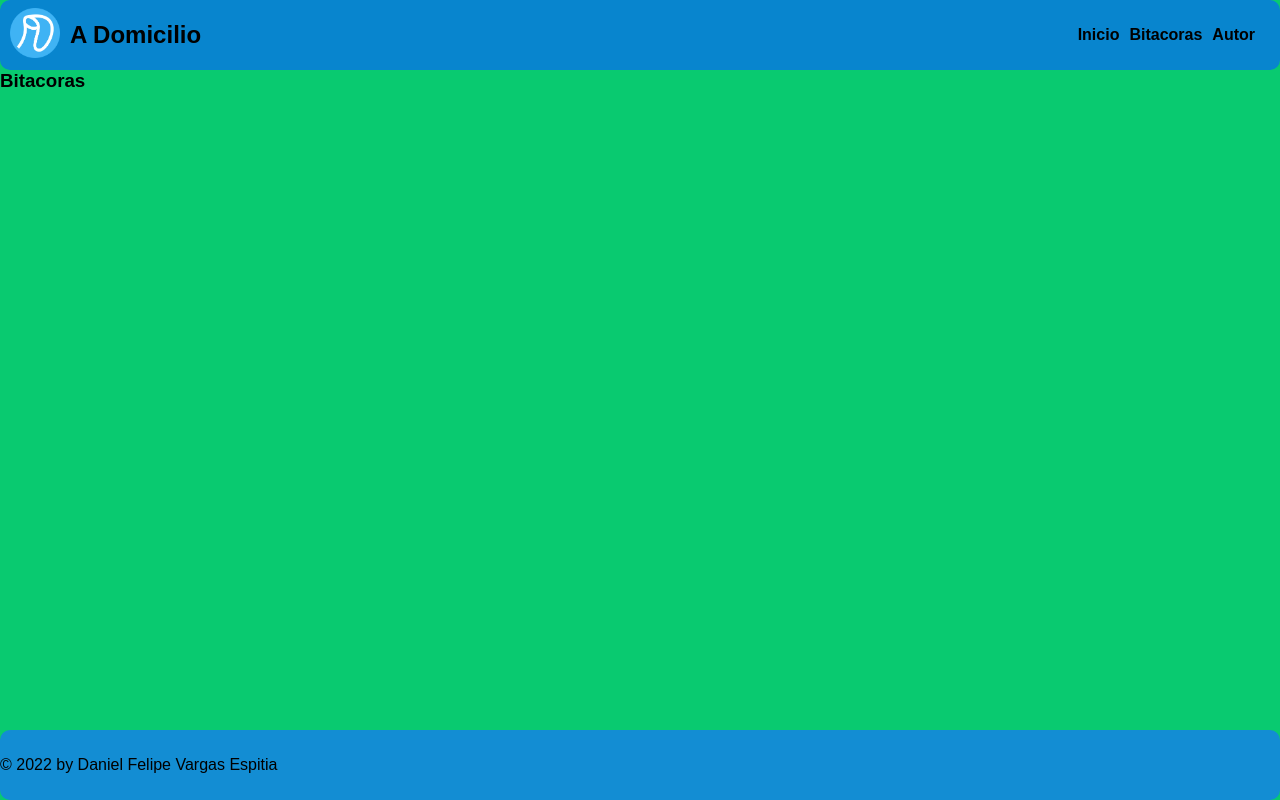
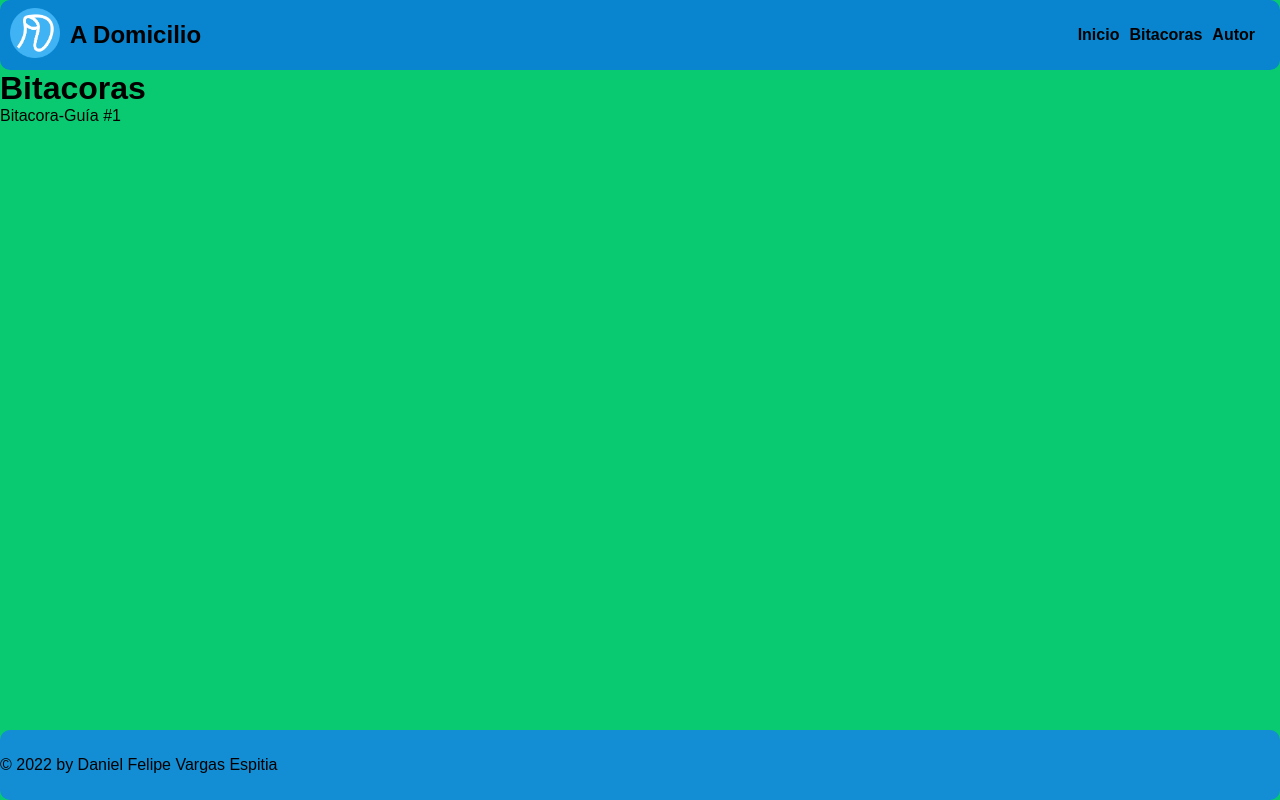
Before and after one commit to MamielXD/Bitacoras, a plain HTML site: page Bitacora/bitacoras.html in a window 1280 px wide. Drawn offline with Linux system fonts and the light colour scheme.

Commit message:
Update bitacoras.html

```diff
--- a/Bitacora/bitacoras.html
+++ b/Bitacora/bitacoras.html
@@ -21,12 +21,10 @@
         </nav>
 </header>
     <main>
-        <article>
-            <section>
-                <h1>Bitacoras</h1>
-            </section>
-        </article>
-
+        <div>
+            <h1>Bitacoras</h1>
+            <a href="">Bitacora-Guía #1</a>
+        </div>
     </main>
     <footer>
         <p>&copy; 2022 by Daniel Felipe Vargas Espitia</p>
```
